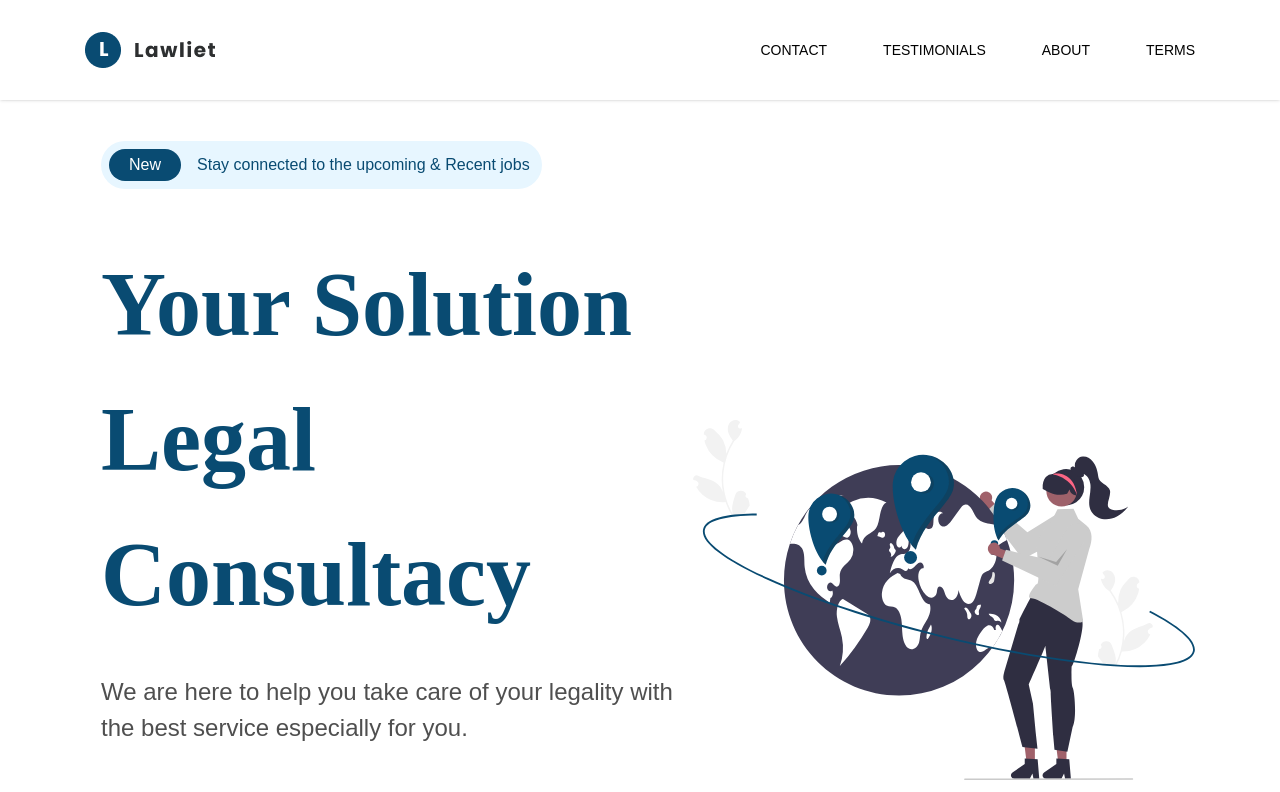
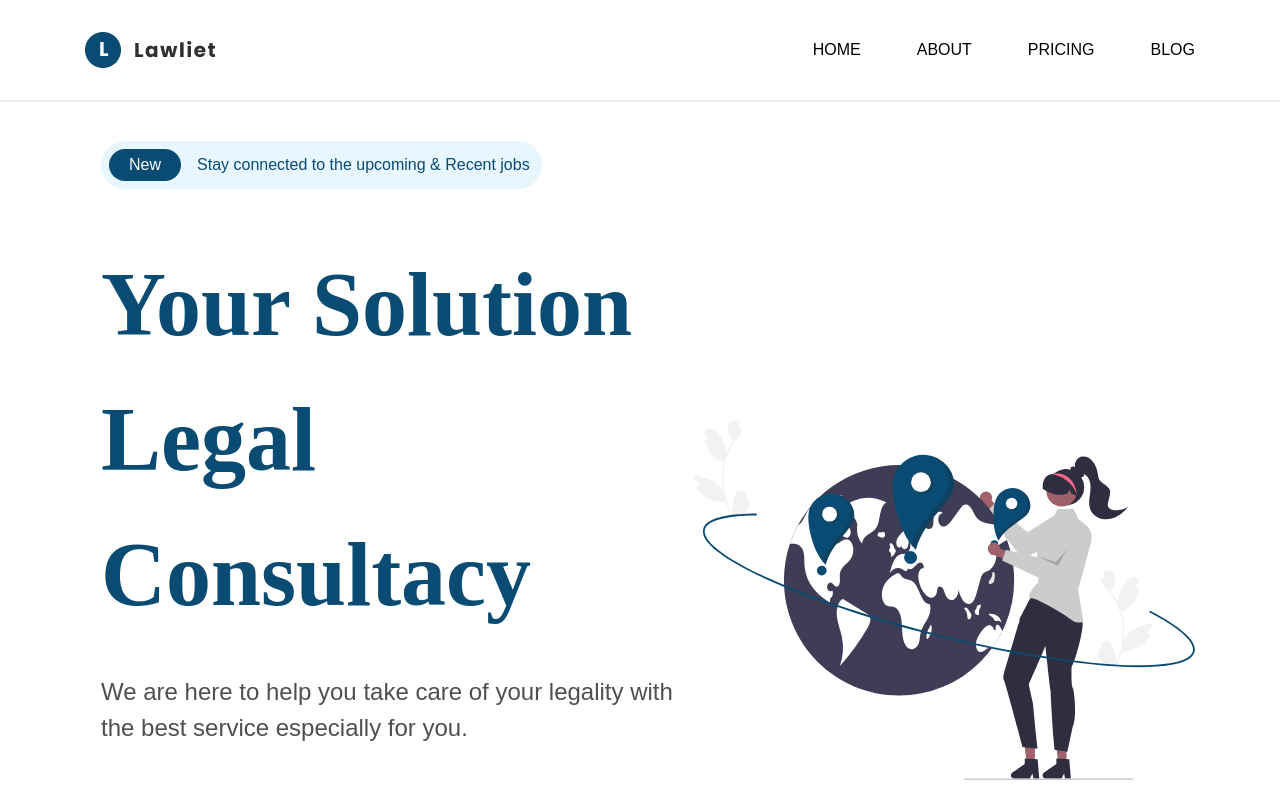
Before and after one commit to kececirecep/Lawyer-Landing-Page, a React (Create React App) app: page / in a window 1280 px wide. Shown: the top 792 px of the page. Built offline with nearby package versions, Linux system fonts and the light colour scheme.

Commit message:
responsive mobile menu

```diff
--- a/src/App.js
+++ b/src/App.js
@@ -11,13 +11,13 @@
 function App() {
   return (
     <div className="">
-       <Header />
+      <Header />
       <Hero />
       <About />
-       <CounterSec />
+      <CounterSec />
       <Testimonial />
       <Contact />
-       <Footer />
+      <Footer />
     </div>
   );
 }
--- a/src/components/Header/Header.jsx
+++ b/src/components/Header/Header.jsx
@@ -5,7 +5,7 @@
 const Header = () => {
     return (
         <div className='shadow py-8 fixed w-full z-50 bg-white'>
-            <div className='container flex'>
+            <div className='container flex items-center'>
                 <Logo />
                 <Menu />
             </div>
--- a/src/components/Header/Menu.jsx
+++ b/src/components/Header/Menu.jsx
@@ -1,13 +1,61 @@
-import React from 'react'
+import React, { useState } from 'react'
+import { NavLink } from 'react-router-dom'
+import { RxHamburgerMenu } from "react-icons/rx";
+import { IoClose } from "react-icons/io5";
+
 
 const Menu = () => {
+  const [mobileMenuToggle, setMobileMenuToggle] = useState(false);
+
+  const menuContent = [
+    {
+      text: "Home",
+      url: "/",
+    }, {
+      text: "About",
+      url: "/",
+    }, {
+      text: "Pricing",
+      url: "/",
+    }, {
+      text: "Blog",
+      url: "/",
+    },
+  ]
+
+  const mobileToggleClick = () => {
+    setMobileMenuToggle(!mobileMenuToggle)
+  }
+
   return (
-    <ul className='uppercase flex items-center gap-14 font-poppins text-14'>
-      <li>Contact</li>
-      <li>TESTIMONIALS</li>
-      <li>about</li>
-      <li>terms</li>
-    </ul>
+    <div>
+      <div className={`fixed top-0 ${mobileMenuToggle ? "left-0" : "-left-[75%]"}  bg-[#000000ce] text-white flex flex-col justify-center items-center text-4xl font-semibold h-full w-[75%] z-50 md:hidden duration-700`}>
+        <ul>
+          {
+            menuContent.map((item, index) => {
+              return (
+                <NavLink to="" key={index}><li className='flex items-center py-4 hover:text-my-pink duration-200'>{item.text}</li></NavLink>
+              )
+            })
+          }
+        </ul>
+      </div>
+      <div className='hidden md:flex'>
+        <ul className='uppercase flex items-center gap-14 font-poppins text-16 font-[500]'>
+          {
+            menuContent.map((item, index) => {
+              return (
+                <NavLink to={item.url} key={index}><li>{item.text}</li></NavLink>
+              )
+            })
+          }
+        </ul>
+      </div>
+
+      <div className='md:hidden flex fixed top-26 right-6 cursor-pointer z-50'>
+        <span className='text-black' onClick={mobileToggleClick}>{mobileMenuToggle ? <IoClose size={"26px"} /> : <RxHamburgerMenu size={"26px"} />}</span>
+      </div>
+    </div>
   )
 }
 
```
